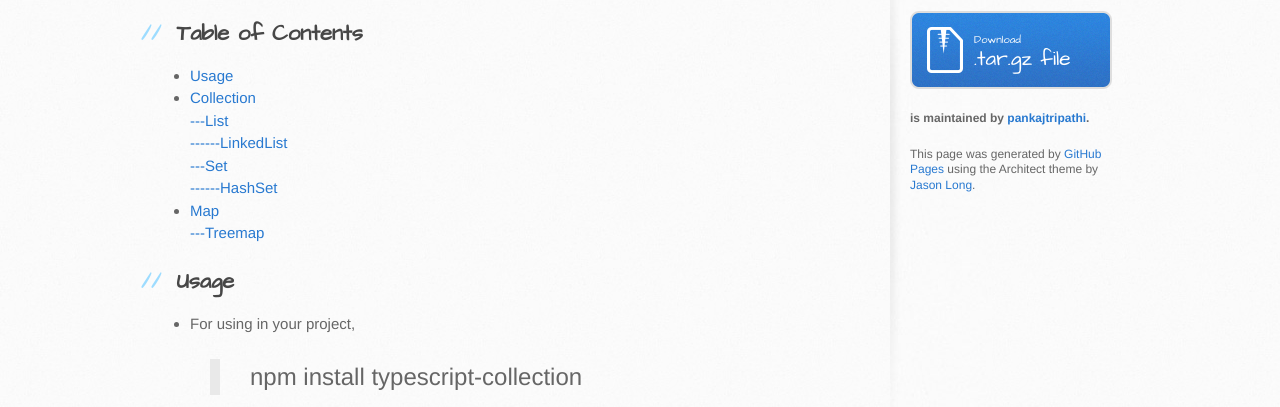
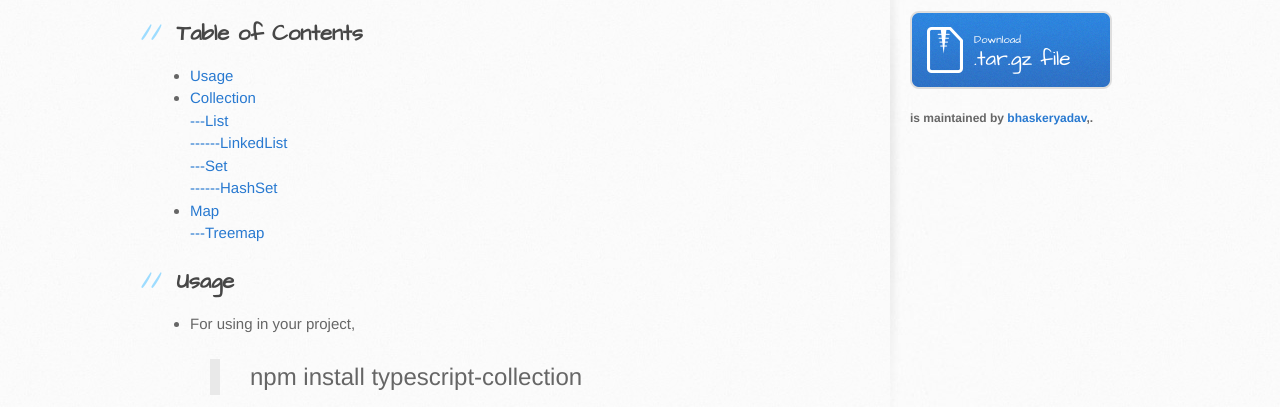
Before and after one commit to pankajtripathi/TypescriptCollectionsAPI, a plain HTML site: page index.html in a window 1280 px wide. Shown: the part 393-800 px from the top of the page. Drawn offline with Linux system fonts and the light colour scheme.

Commit message:
Github page

```diff
--- a/index.html
+++ b/index.html
@@ -391,9 +391,9 @@
             .tar.gz file
           </a>
 
-          <p class="repo-owner"><a href="https://github.com/pankajtripathi/TypescriptCollectionsAPI"></a> is maintained by <a href="https://github.com/pankajtripathi">pankajtripathi</a>.</p>
+          <p class="repo-owner"><a href="https://github.com/pankajtripathi/TypescriptCollectionsAPI"></a> is maintained by <a href="https://github.com/bhaskeryadav">bhaskeryadav</a>,.</p>
 
-          <p>This page was generated by <a href="https://pages.github.com">GitHub Pages</a> using the Architect theme by <a href="https://twitter.com/jasonlong">Jason Long</a>.</p>
+
         </aside>
       </div>
     </div>
```
